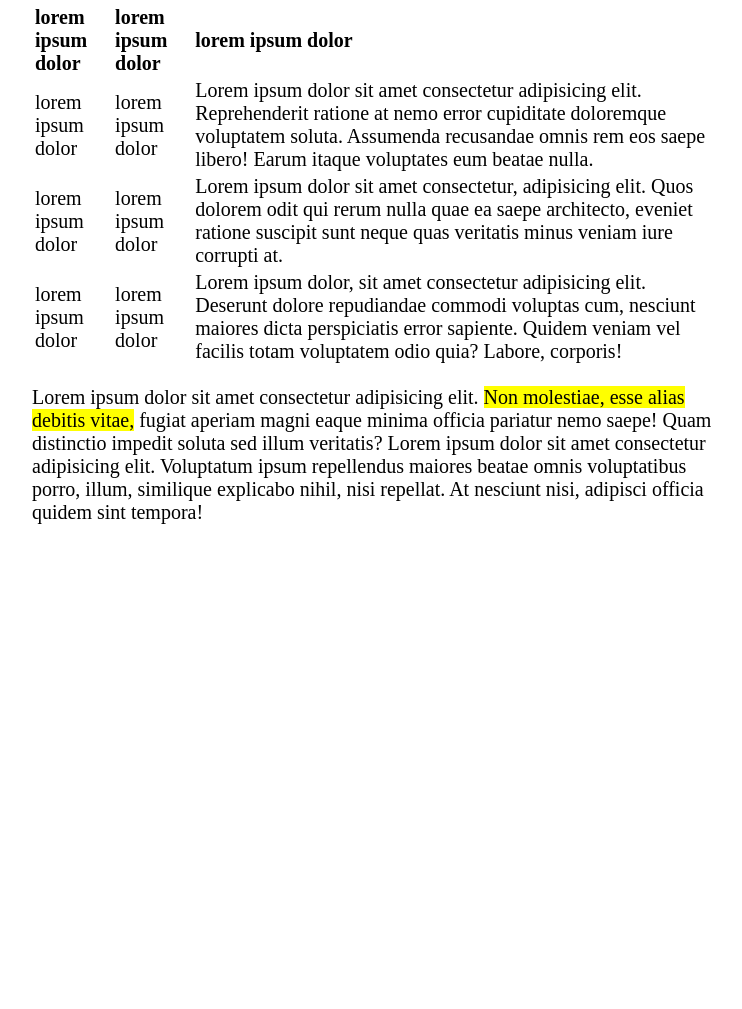
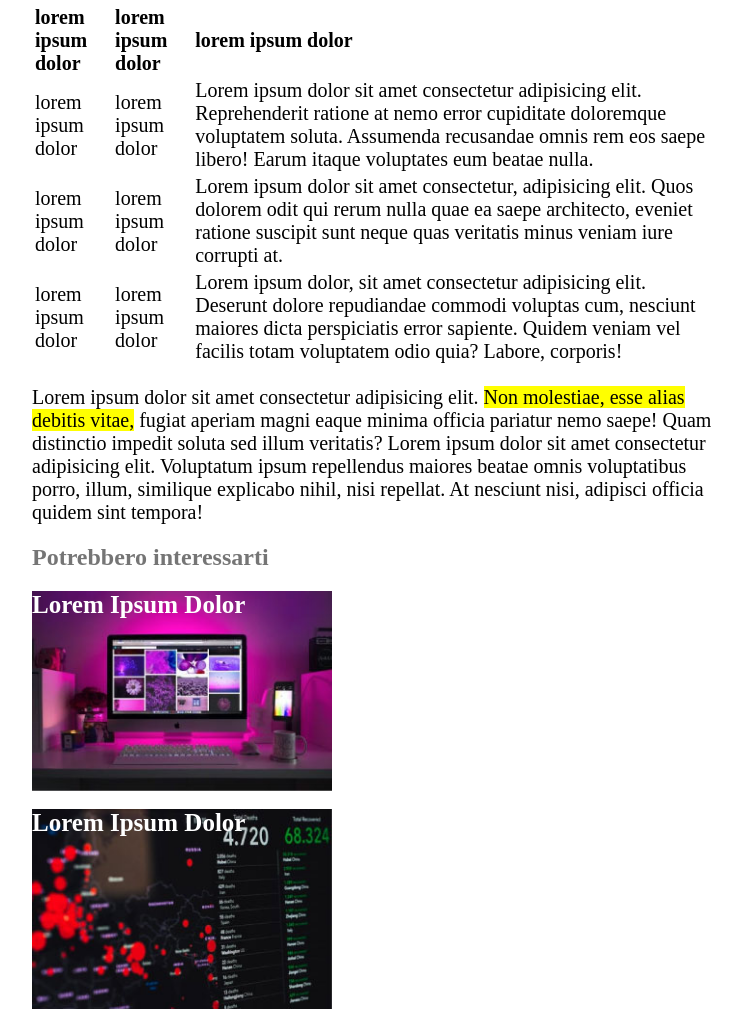
Before and after one commit to AndreaBevilacqua/html-css-booleaner, a plain HTML site: page index.html in a window 1280 px wide. Shown: the part 1452-2461 px from the top of the page, without its empty margins (268-1010 px from the left). Before the commit the page ends 1996 px from the top, so only its background shows below. Drawn offline with Linux system fonts and the light colour scheme.

Commit message:
footer added

```diff
--- a/css/style.css
+++ b/css/style.css
@@ -13,7 +13,7 @@ height: 120px;
 background-image: url('../img/logo.svg');
 background-image: url('../img/pattern.png');
 background-size: cover;
-background-size: 30%;
+background-size: 36%;
 }
 
 h1{
@@ -48,3 +48,33 @@ margin: 0;
 th {
     text-align: left;
 }
+
+h2 {
+    color:rgba(0, 0, 0, 0.541);
+}
+
+.monitor {
+margin: 0px;
+background-image: url(../img/monitor.jpg);
+background-repeat: no-repeat;
+background-size: cover;
+color: #FFFFFF;
+background-color: red;
+font-size: 25px;
+font-weight: bold;
+width: 300px;
+height: 200px;
+}
+
+.graph {
+    margin: 0px;
+    background-image: url(../img/graph.jpg);
+    background-repeat: no-repeat;
+    background-size: cover;
+    color: #FFFFFF;
+    background-color: red;
+    font-size: 25px;
+    font-weight: bold;
+    width: 300px;
+    height: 200px;
+    }
--- a/index.html
+++ b/index.html
@@ -57,6 +57,11 @@
       <p>Lorem ipsum dolor sit amet consectetur adipisicing elit. <span class="yellow-back">Non molestiae, esse alias debitis vitae,</span> fugiat aperiam magni eaque minima officia pariatur nemo saepe! Quam distinctio impedit soluta sed illum veritatis? Lorem ipsum dolor sit amet consectetur adipisicing elit. Voluptatum ipsum repellendus maiores beatae omnis voluptatibus porro, illum, similique explicabo nihil, nisi repellat. At nesciunt nisi, adipisci officia quidem sint tempora!</p>
       </section>
     </main>
+    <footer>
+        <h2> Potrebbero interessarti</h2>
+        <h3 class="monitor"> Lorem Ipsum Dolor</h3><br>
+        <h3 class="graph"> Lorem Ipsum Dolor</h3>
 
+    </footer>
 </body>
 </html>
```
